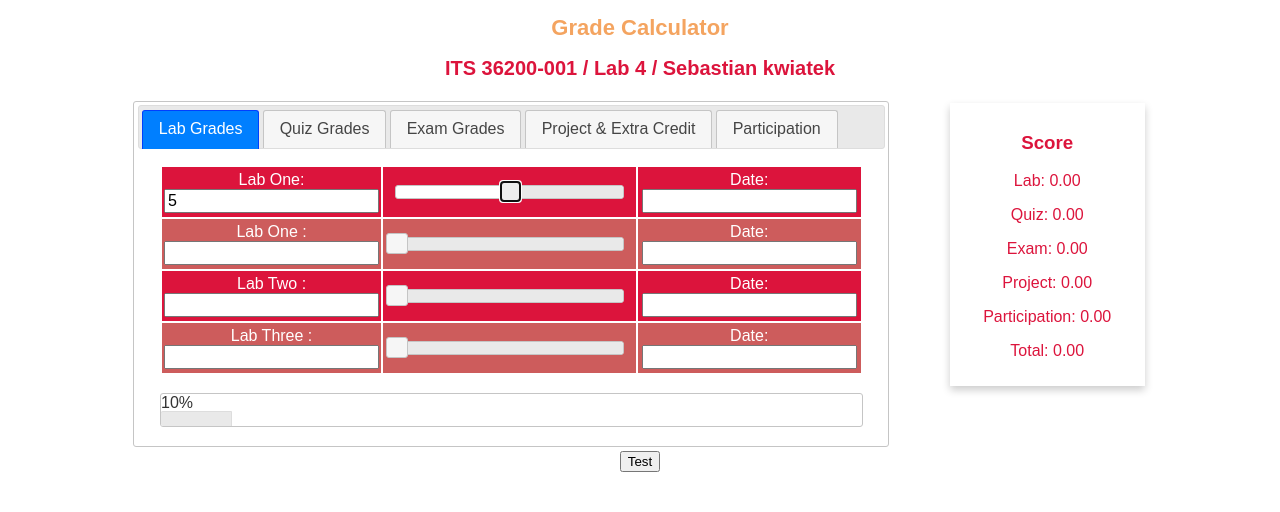
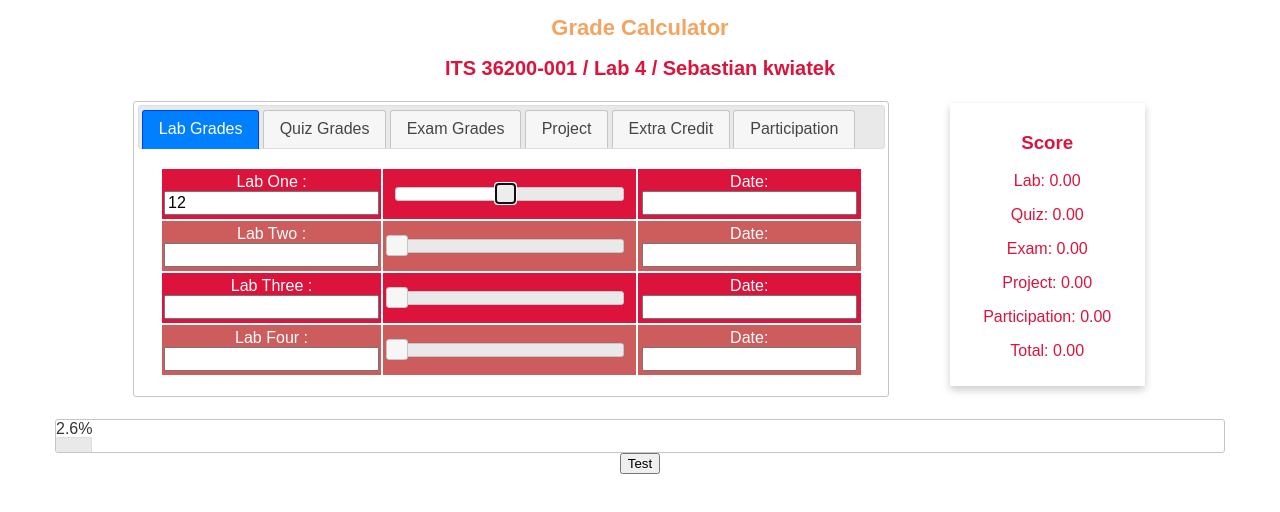
Before and after one commit to adbahrani/GradeCalcuator, a plain HTML site: page index.html in a window 1280 px wide. Both pictures are taken after a click on the element 509 px from the left and 192 px from the top of the page. Drawn offline with nearby package versions, Linux system fonts and the light colour scheme.

Commit message:
Progress Bar

```diff
--- a/index.html
+++ b/index.html
@@ -28,99 +28,18 @@
                 <li><a href="#lab">Lab Grades</a></li>
                 <li><a href="#quiz">Quiz Grades</a></li>
                 <li><a href="#exam">Exam Grades</a></li>
-                <li><a href="#project">Project & Extra Credit</a></li>
+                <li><a href="#project">Project</a></li>
+                <li><a href="#extra">Extra Credit</a></li>
                 <li><a href="#participation">Participation</a></li>
               </ul>
               <div id="lab">
                 <table align="center" id="labTable">
-                  <tr class="even row">
-                    <!-- define a single line text entry and specify lab1 as the id -->
-                    <td>
-                      Lab One:
-                      <input
-                        type="text"
-                        title="Please enter your grade here"
-                        id="amount"
-                        class="Lab"
-                      />
-                    </td>
-
-                    <td style="padding: 12px; width: 100%; min-width: 100px">
-                      <div id="slider-range-max" class="sliders"></div>
-                    </td>
-
-                    <td style="padding: 4px">
-                      Date: <input type="text" id="datepicker" />
-                    </td>
-                    <!-- use onBlur for input validation and pass parameters that are validated -->
-                  </tr>
+                  <tr class="even row Lab"></tr>
                 </table>
-                <br />
-                <div id="progressbar">
-                  <div class="progress-label">0%</div>
-                </div>
               </div>
               <div id="quiz">
                 <table align="center" id="inputTable">
-                  <tr class="odd">
-                    <td style="padding-left: 12px; padding-right: 12px">
-                      Quiz One
-                    </td>
-                    <!-- define a single line text entry and specify lab1 as the id -->
-                    <td>
-                      <input
-                        type="text"
-                        class="quiz"
-                        title="Please enter your grade here"
-                      />
-                    </td>
-                    <!-- use onBlur for input validation and pass parameters that are validated -->
-                  </tr>
-
-                  <tr class="even">
-                    <td style="padding-left: 12px; padding-right: 12px">
-                      Quiz Two
-                    </td>
-                    <!-- define a single line text entry and specify lab1 as the id -->
-                    <td>
-                      <input
-                        type="text"
-                        class="quiz"
-                        title="Please enter your grade here"
-                      />
-                    </td>
-                    <!-- use onBlur for input validation and pass parameters that are validated -->
-                  </tr>
-
-                  <tr class="odd">
-                    <td style="padding-left: 12px; padding-right: 12px">
-                      Quiz Three
-                    </td>
-                    <!-- define a single line text entry and specify lab1 as the id -->
-                    <td>
-                      <input
-                        type="text"
-                        class="quiz"
-                        title="Please enter your grade here"
-                      />
-                    </td>
-                    <!-- use onBlur for input validation and pass parameters that are validated -->
-                  </tr>
-
-                  <tr class="even">
-                    <td style="padding-left: 12px; padding-right: 12px">
-                      Quiz Four
-                    </td>
-                    <!-- define a single line text entry and specify lab1 as the id -->
-                    <td>
-                      <input
-                        type="text"
-                        class="quiz"
-                        title="Please enter your grade here"
-                      />
-                    </td>
-                    <!-- use onBlur for input validation and pass parameters that are validated -->
-                  </tr>
+                  <tr class="row Quiz even"></tr>
                 </table>
               </div>
               <div id="exam">
@@ -136,6 +55,14 @@
               <div id="project">
                 <p>
                   <b>project</b>
+                  Mauris eleifend est et turpis. Duis id erat. Suspendisse
+                  potenti.
+                </p>
+              </div>
+
+              <div id="extra">
+                <p>
+                  <b>Extra Credit</b>
                   Mauris eleifend est et turpis. Duis id erat. Suspendisse
                   potenti.
                 </p>
@@ -163,6 +90,11 @@
         </tr>
       </table>
 
+      <br />
+      <div id="progressbar">
+        <div class="progress-label">0%</div>
+      </div>
+
       <button id="test">Test</button>
     </div>
 
--- a/script.js
+++ b/script.js
@@ -4,7 +4,6 @@ $(document).ready(function () {
 
   $(document).tooltip();
   $("#tabs").tabs();
-  $("#datepicker").datepicker();
 
   let progressbar = $("#progressbar"),
     progressLabel = $(".progress-label");
@@ -20,23 +19,19 @@ $(document).ready(function () {
   });
 
   function progress() {
-    var val = progressbar.progressbar("value") || 0;
+    let total = 0;
+    for (let value in values) {
+      total += Object.keys(values[value]).length;
+    }
+    console.log(total);
+    let percentage = (total * 2.6).toFixed(2);
+    console.log(percentage);
 
-    let number = Object.keys(values[fieldType]).length;
-    console.log(Object.keys(values[fieldType]).length);
-
-    progressbar.progressbar("value", number * 10);
+    progressbar.progressbar(
+      "value",
+      total == 39 ? 100 : parseFloat(percentage)
+    );
   }
-
-  $($(".sliders")[0]).slider({
-    range: "max",
-    min: 0,
-    max: 10,
-    value: 0,
-    slide: function (event, ui) {
-      $("#amount").val(ui.value);
-    }
-  });
 
   let totals = {
     Lab: 0,
@@ -48,10 +43,11 @@ $(document).ready(function () {
 
   let values = {
     Lab: {},
-    Quiz: [],
-    Exam: [],
-    Project: [],
-    Participation: []
+    Quiz: {},
+    Exam: {},
+    Project: {},
+    Extra: {},
+    Participation: {}
   };
   let numbers = [
     "",
@@ -67,13 +63,11 @@ $(document).ready(function () {
     "Ten"
   ];
 
-  let generateField = function (isEven) {
-    fieldType = "Lab";
+  let generateField = function (isEven, fieldType) {
     totals[fieldType]++;
-    let currentField = totals[fieldType];
 
     let html = `
-    <tr class="${isEven ? "even" : "odd"} row">
+    <tr class="${isEven ? "even" : "odd"} row ${fieldType}">
 
     <td >${fieldType} ${numbers[totals[fieldType]]} :
     <input
@@ -81,8 +75,8 @@ $(document).ready(function () {
     title="Please enter your grade here"
     class=${fieldType}
 	  />
-     <td style="padding: 12px">
-        <div class="sliders"></div>
+     <td style="padding: 12px; width: 100%; min-width: 100px">
+        <div class="sliders ${fieldType}"></div>
        </td>
 
            <td style="padding: 4px">
@@ -91,72 +85,51 @@ $(document).ready(function () {
 
      </tr>
 `;
-    $(".row").last().after(html);
+
+    $(`.row.${fieldType}`).last().after(html);
 
     $(".sliders").last().slider({
       range: "max",
       min: 0,
-      max: 10,
+      max: 25,
       value: 0
     });
 
     register(fieldType);
   };
 
-  let init = function () {
-    for (let index = 1; index < 4; index++) {
-      generateField(index % 2 == 0);
-    }
-    $($(".sliders")).each((index, element) => {
-      $($(".datePicker")[index]).datepicker();
+  let addSlider = function (fieldType) {
+    $($(`.sliders.${fieldType}`)).each((index, element) => {
+      $($(`.${fieldType} input.datePicker`)[index]).datepicker();
+
       $(element).slider({
         slide: function (event, ui) {
-          $($(".row .Lab")[index]).val(ui.value);
+          $($(`input.${fieldType}`)[index]).val(ui.value);
           values[fieldType][index] = ui.value;
           console.log("Index", values[fieldType][index]);
-          progress();
+          progress(fieldType);
         }
       });
     });
   };
 
-  $("#addField").click(function () {
-    let rowName = fieldType;
-    totals[fieldType]++;
-    let currentField = totals[fieldType];
-    console.log(currentField);
+  let init = function () {
+    for (let type in totals) {
+      console.log("type", type);
+      if (type == "Exam") break;
 
-    let html = `<tr class="${
-      totals[fieldType] % 2 !== 0 ? "even" : "odd"
-    } ${rowName} row"  >
-    <td  colspan="2">${fieldType} ${numbers[totals[fieldType]]}</td>
-    `;
+      for (let index = 0; index < 4; index++) {
+        generateField(index % 2 == 0, type);
+      }
 
-    if (currentField == 11) {
-      alert(`Can't add more ${fieldType}s`);
-      return;
+      addSlider(type);
     }
+  };
 
-    html += `<td  colspan="2">
-	  <input
-		type="text"
-    class=${fieldType}
-	  />
-	</td>
-  </tr>`;
-    // console.log(".row." + rowName);
-
-    $(".row." + rowName)
-      .last()
-      .after(html);
-
-    register(fieldType);
-  });
-
-  let register = function (fieldName) {
+  let register = function (fieldType) {
     //console.log(fieldName);
     //console.log($(".row." + fieldName).last());
-    let currentRow = $(".row .Lab").last();
+    let currentRow = $(".row").last();
     currentRow.on("input", function () {
       console.log("value", $(this).val());
       // console.log("value", $(this));
@@ -164,9 +137,9 @@ $(document).ready(function () {
       let index = $(".Lab").index($(this));
 
       values[fieldType][index] = $(this).val();
-      progress();
+      progress(fieldType);
 
-      let fields = $(`.row.${fieldName} input`);
+      let fields = $(`.row.${fieldType} input`);
       // let values = 0;
       // for (let input of fields) {
       //   values += isNaN(parseFloat(input.value)) ? 0 : parseFloat(input.value);
```
